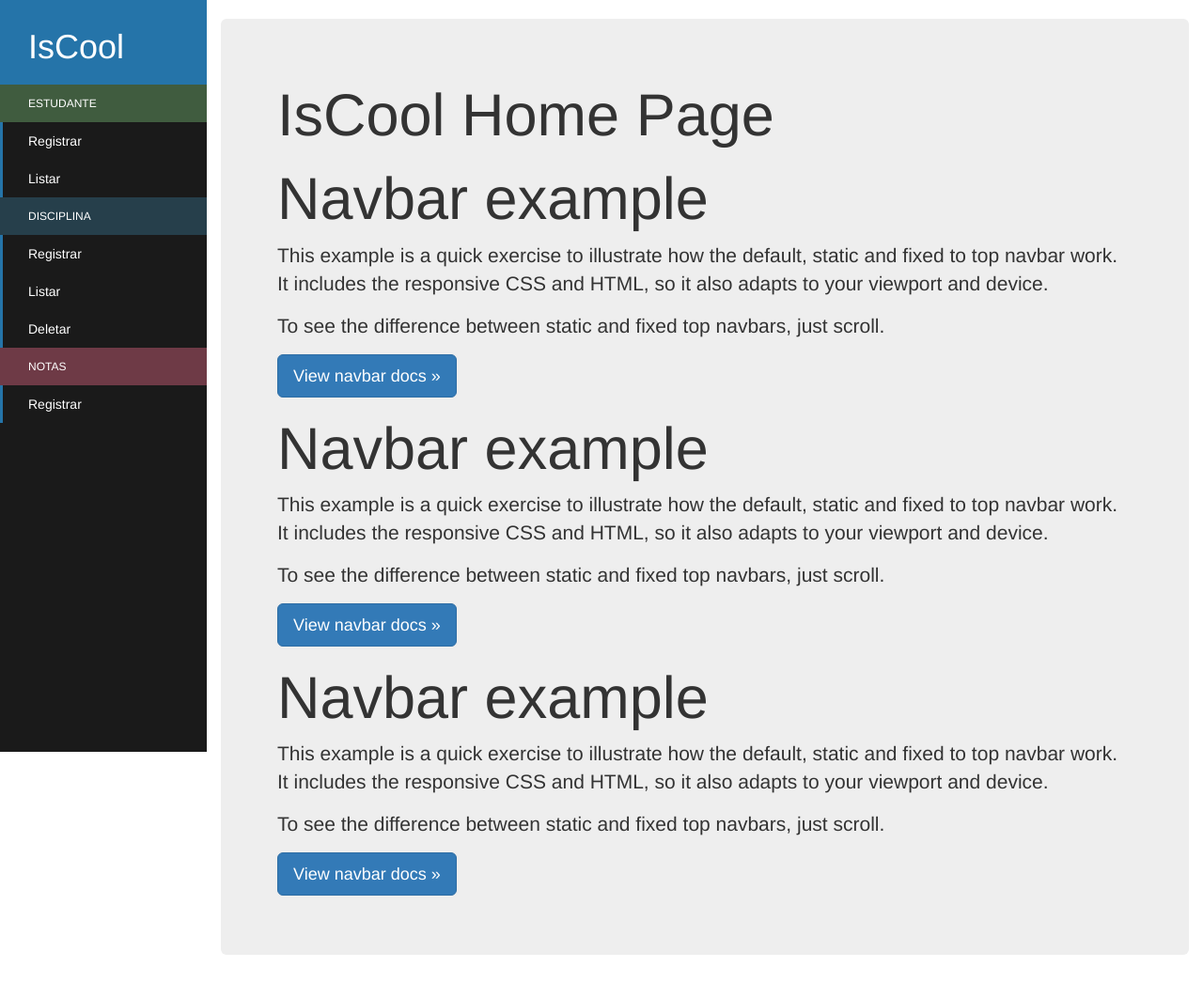
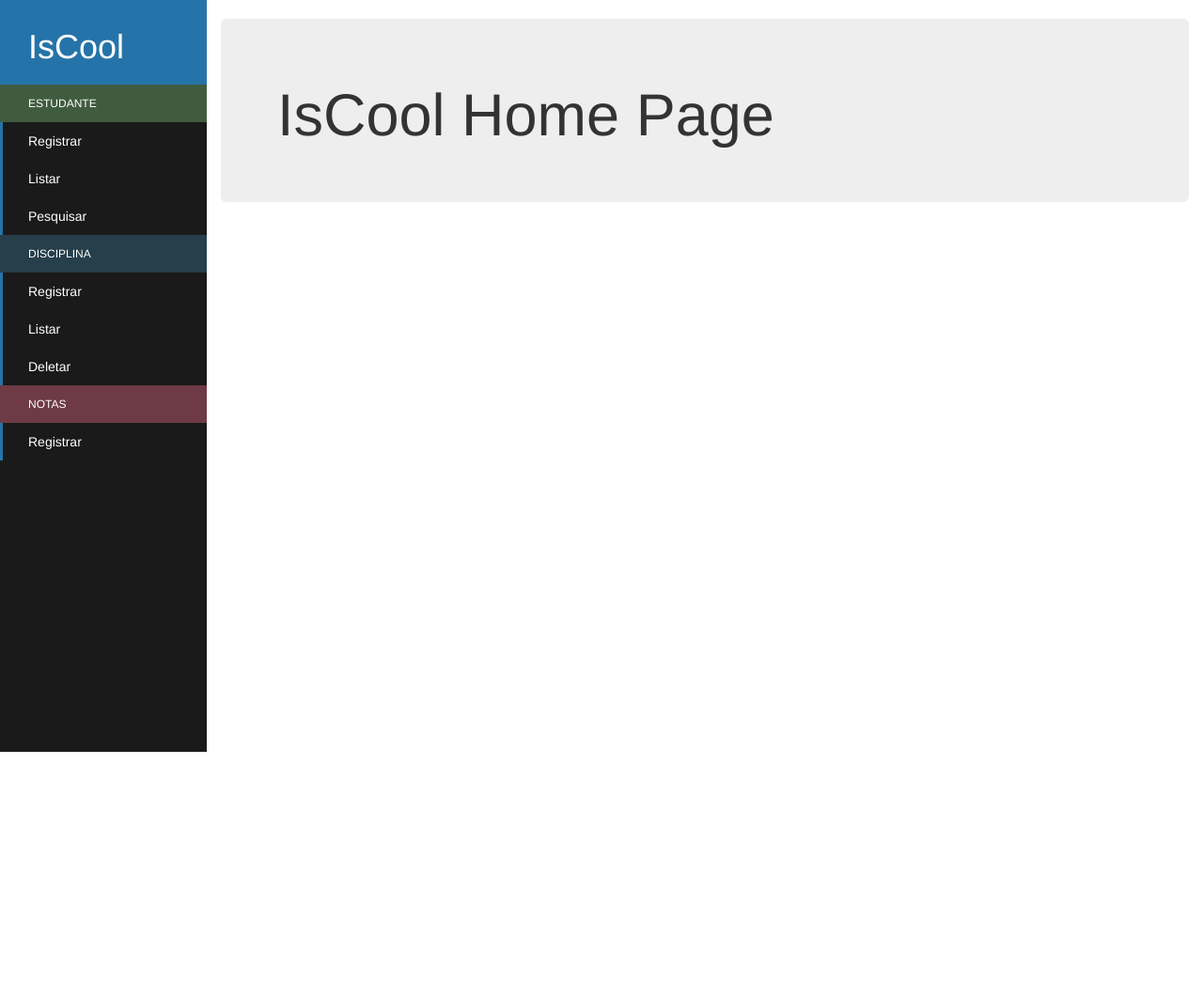
Before and after one commit to rodrigostellitano/ProjectDjango_iSCool, a Django app: page / in a window 1280 px wide. Shown: the whole page at 94% size. After the commit the page ends 800 px from the top, so only its background shows below. Run offline with Django 3.2, Linux system fonts and the light colour scheme; some libraries are stand-ins or nearby versions.

Commit message:
1. Change in layout. 2. 'Under construction' page created. 3. Page of the list of students that used to be the home page, were separated and two were created, each with its own function.

```diff
--- a/iscool/templates/iscool/student_edit.html
+++ b/iscool/templates/iscool/student_edit.html
@@ -5,8 +5,7 @@
 
 
 {% block content %}
-    git commit -m "1. Created Edit Page
-2. Created Delete Page"
+
 
 
     <form action="" method='post'>{% csrf_token %}
--- a/iscool/templates/iscool/student_list.html
+++ b/iscool/templates/iscool/student_list.html
@@ -4,6 +4,8 @@
 {% block title %} Student List {% endblock title %}
 
 {% block content %}
+
+<h1 class = 'p-3 mb-2 bg-info text-dark'>Lista de Estudantes</h1>
 
 
 {% if messages %}
@@ -22,8 +24,6 @@
 
     <p>
 
-
-
 {% endfor%}
 
 
--- a/iscool/urls.py
+++ b/iscool/urls.py
@@ -4,8 +4,9 @@ from . import views
 
 urlpatterns = [
     path('', views.isCoolHomePage.as_view() , name="home"),
-    path('', views.isCoolStudentListView.as_view() , name="student_list"),
-    path('student/new/', views.isCoolStudentRegisterView.as_view() , name="student_register"),
+    path('underconstruction', views.isCoolUnderConstruction.as_view() , name="underconstruction"),
+    path('student/list', views.isCoolStudentListView.as_view() , name="student_list"),
+    path('student/new', views.isCoolStudentRegisterView.as_view() , name="student_register"),
     path('student/details/<int:pk>', views.isCoolStudentDetailView.as_view() , name="student_detail"),
     path('student/details/<int:pk>/delete', views.isCoolStudentDeleteView.as_view() , name="student_delete"),
     path('student/details/<int:pk>/edit', views.isCoolStudentEditView.as_view() , name="student_edit"),
--- a/iscool/views.py
+++ b/iscool/views.py
@@ -14,7 +14,7 @@
 
 class isCoolStudentListView(ListView):
     model = StudentModel
-    template_name = 'iscool/home.html'
+    template_name = 'iscool/student_list.html'
 
 
 
@@ -55,9 +55,11 @@
 
 
 class isCoolHomePage(TemplateView):
-    """
-    Because our needs are so simple, all we have to do is
-    assign one value; template_name. The home.html file will be created
-    in the next lesson.
-    """
+
     template_name = 'iscool/home.html'
+
+
+
+class isCoolUnderConstruction(TemplateView):
+
+    template_name = 'iscool/underconstruction.html'
--- a/templates/base.html
+++ b/templates/base.html
@@ -24,8 +24,13 @@
         </a>
       </li>
       <li>
-        <a href="{% url 'student_list'%}">
+        <a href="{% url 'student_list' %}">
           <i  aria-hidden="true"></i> Listar
+        </a>
+      </li>
+      <li>
+        <a href="{% url 'underconstruction' %}">
+          <i  aria-hidden="true"></i> Pesquisar
         </a>
       </li>
       <li class="headerDiscipline">Disciplina</li>
@@ -64,7 +69,7 @@
 
             {% endblock content %}
 
-        <h1>Navbar example</h1>
+        <!-- <h1>Navbar example</h1>
         <p>This example is a quick exercise to illustrate how the default, static and fixed to top navbar work. It includes the responsive CSS and HTML, so it also adapts to your viewport and device.</p>
         <p>To see the difference between static and fixed top navbars, just scroll.</p>
         <p>
@@ -79,7 +84,7 @@
         <p>To see the difference between static and fixed top navbars, just scroll.</p>
         <p>
           <a class="btn btn-lg btn-primary" href="../../components/#navbar" role="button">View navbar docs &raquo;</a>
-        </p>
+        </p>  -->
       </div>
 
     </div>
```
Also changed, not shown: iscool/templates/iscool/underconstruction.html (added, +11 -0 lines), statics/img/underconstruction.png (added).
